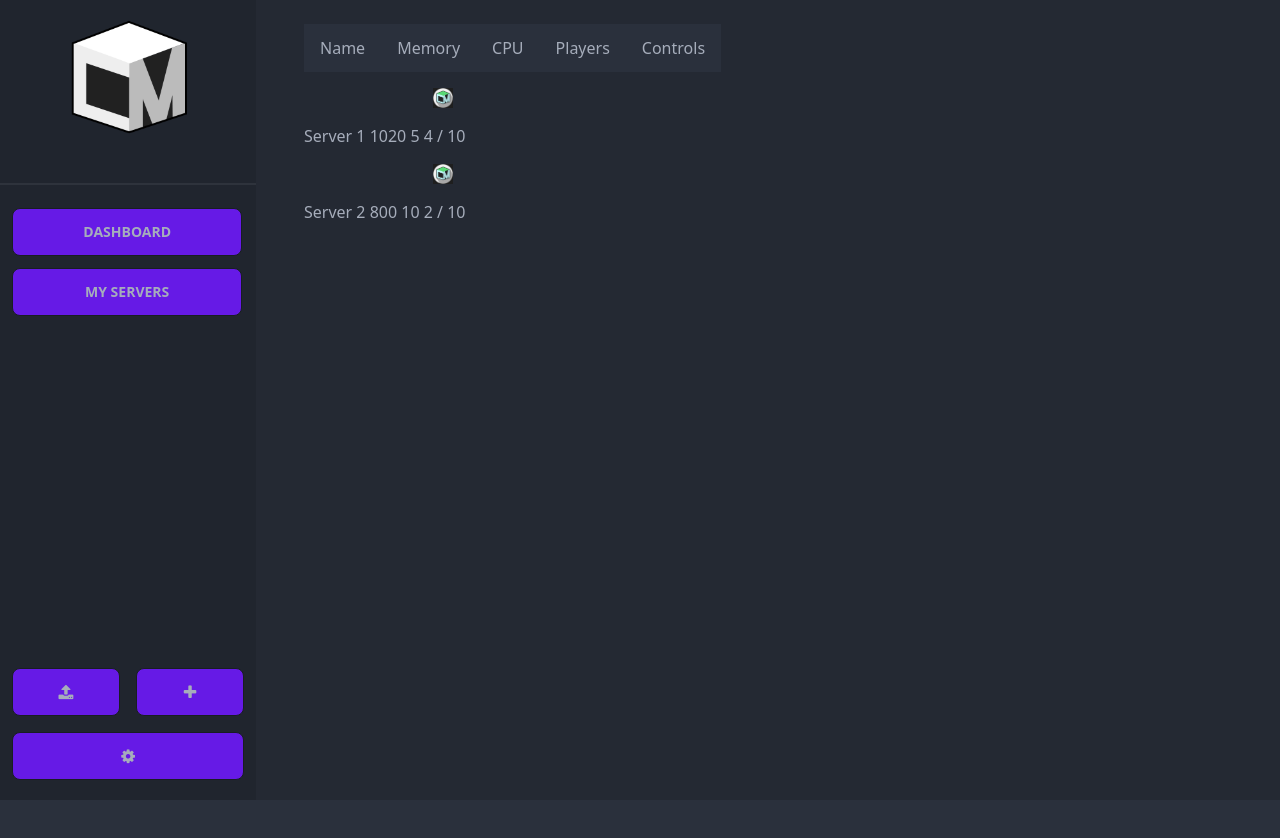
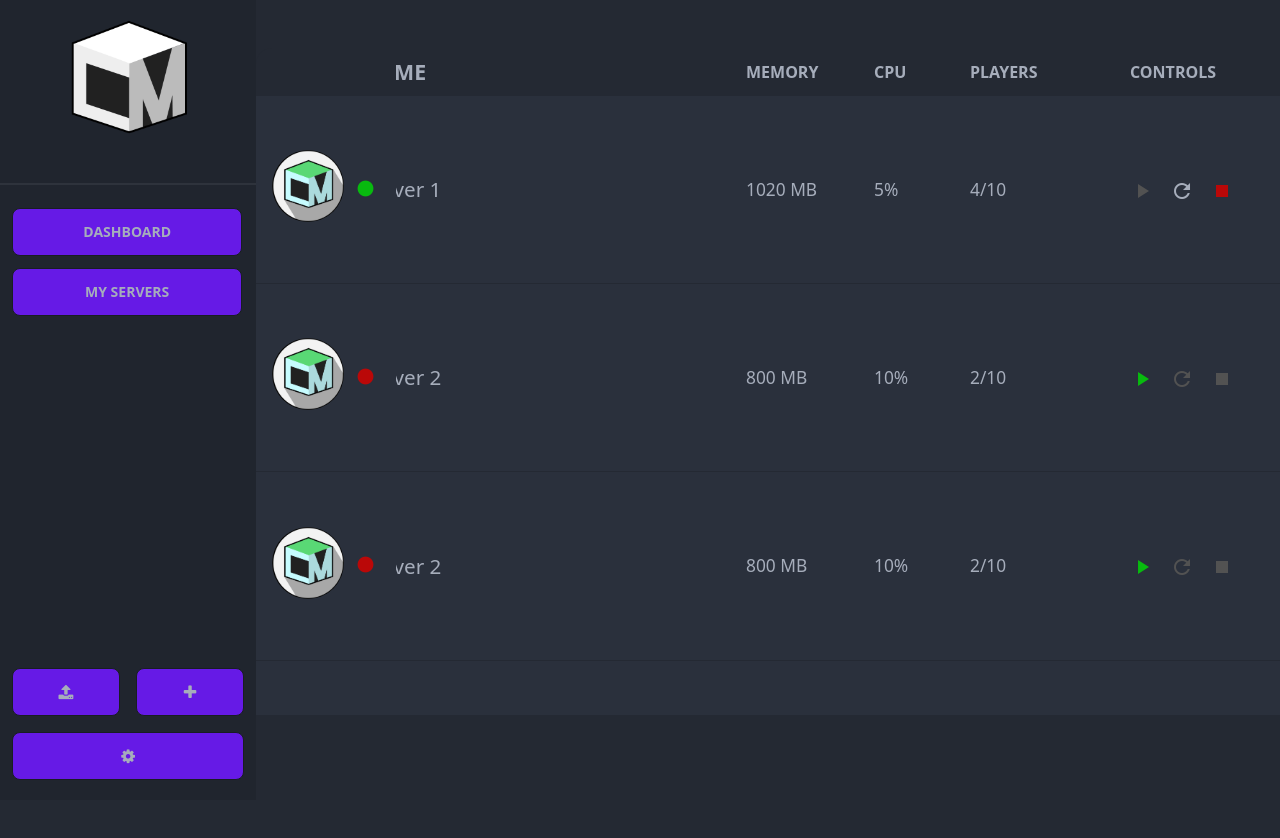
Before and after one commit to CubeManager/CubeManager-Legacy, an Angular app in the folder client/: page /servers in a window 1280 px wide. Shown: the top 838 px of the page. Before the commit the page ends 800 px from the top, so only its background shows below. Built offline with nearby package versions, Linux system fonts and the light colour scheme.

Commit message:
WIP: add base structure fine tuning needed

```diff
--- a/client/package.json
+++ b/client/package.json
@@ -12,10 +12,12 @@
   "private": true,
   "dependencies": {
     "@angular/animations": "^15.2.0",
+    "@angular/cdk": "^15.2.9",
     "@angular/common": "^15.2.0",
     "@angular/compiler": "^15.2.0",
     "@angular/core": "^15.2.0",
     "@angular/forms": "^15.2.0",
+    "@angular/material": "^15.2.9",
     "@angular/platform-browser": "^15.2.0",
     "@angular/platform-browser-dynamic": "^15.2.0",
     "@angular/router": "^15.2.0",
--- a/client/src/app/app.component.scss
+++ b/client/src/app/app.component.scss
@@ -0,0 +1,5 @@
+main {
+    height: 100%;
+    width: 100%;
+    overflow-y: hidden;
+}
--- a/client/src/app/app.module.ts
+++ b/client/src/app/app.module.ts
@@ -3,6 +3,7 @@ import { CoreModule } from './core/core.module';
 import { NgModule } from '@angular/core';
 import { BrowserModule } from '@angular/platform-browser';
 import { AppRoutingModule } from './app-routing.module';
+import { MatIconModule } from '@angular/material/icon'
 import { AppComponent } from './app.component';
 import { DashboardComponent } from './dashboard/dashboard.component';
 import { ServerlistComponent } from './serverlist/serverlist.component';
@@ -15,13 +16,14 @@ import { NewserverComponent } from './newserver/newserver.component';
     DashboardComponent,
     ServerlistComponent,
     SettingsComponent,
-    NewserverComponent
+    NewserverComponent,
   ],
   imports: [
     BrowserModule,
     AppRoutingModule,
     CoreModule,
     SharedModule,
+    MatIconModule
   ],
   providers: [],
   bootstrap: [AppComponent]
--- a/client/src/app/serverlist/serverlist.component.html
+++ b/client/src/app/serverlist/serverlist.component.html
@@ -1,22 +1,79 @@
-<div class="ml-12 mt-6">
-    <div class="artboard artboard-horizontal">
-        <div>
-            <ul class="menu menu-vertical lg:menu-horizontal bg-base-100">
-                <li><a>Name</a></li>
-                <li><a>Memory</a></li>
-                <li><a>CPU</a></li>
-                <li><a>Players</a></li>
-                <li><a>Controls</a></li>
-            </ul>
-        </div>
-        <div>
-            <div *ngFor="let server of servers" class="w-8/12">
-                <img src="./../../assets/server-logo-round.png" class="w-5 ml-auto mr-auto py-4">
-                {{ server.name }}
-                {{ server.memory }}
-                {{ server.cpu }}
-                {{ server.currentPlayers }} / {{ server.maxPlayers }}
-            </div>
-        </div>
+<div class="h-screen">
+  <div class="mt-12 overflow-auto no-scrollbar w-full h-5/6">
+    <div class="flex flex-row min-h-screen justify-center w-full ">
+      <table class="table w-10/12">
+        <thead class="sticky top-0">
+          <tr>
+            <th></th>
+            <th style="font-size: 16pt;">Name</th>
+            <th style="font-size: 12pt;">Memory</th>
+            <th style="font-size: 12pt;">CPU</th>
+            <th style="font-size: 12pt;">Players</th>
+            <th style="font-size: 12pt;">Controls</th>
+            <th></th>
+          </tr>
+        </thead>
+        <tbody class="w-full" style="font-size: 13pt;">
+          <tr class="hover table-item" *ngFor="let server of servers" (click)="navigateToItem(server)">
+            <th>
+              <div class="flex items-center space-x-3">
+                <div>
+                  <div class="avatar">
+                    <div class="mask mask-circle serverlist-entry">
+                      <img src="./../../assets/server-logo-round.png" alt="Server Logo" />
+                    </div>
+                  </div>
+                </div>
+                <div [ngClass]="server.state === 'Started' ? 'green': 'red'">
+                  <mat-icon class="running-state-container">circle</mat-icon>
+                </div>
+              </div>
+            </th>
+            <td style="font-size: 15.5pt;" class="min-w-[24rem]">
+              {{ server.name }}
+            </td>
+            <td class="min-w-[8rem]">
+              {{ server.memory + " MB" }}
+            </td>
+            <td class="min-w-[6rem]">
+              {{ server.cpu + "%" }}
+            </td>
+            <td class="min-w-[10rem]">
+              {{ server.currentPlayers + "/" + server.maxPlayers}}
+            </td>
+            <td class="min-w-[10rem]">
+              <div class="flex space-x-4">
+                <div>
+                  <button [ngClass]="server.state === 'Started' ? 'black': 'green'"
+                    [disabled]="server.state === 'Started'" (click)="startServer()">
+                    <mat-icon>play_arrow</mat-icon>
+                  </button>
+                </div>
+                <div>
+                  <button [ngClass]="server.state === 'Started' ? '': 'black'" [disabled]="server.state === 'Stopped'"
+                    (click)="reloadServer()">
+                    <mat-icon>refresh</mat-icon>
+                  </button>
+                </div>
+                <div>
+                  <button [ngClass]="server.state === 'Stopped' ? 'black': 'red'" [disabled]="server.state === 'Stopped'"
+                    (click)="stopServer()">
+                    <mat-icon [ngClass]="server.state === 'Running' ? 'status-running': 'status-stopped'">stop</mat-icon>
+                  </button>
+
+                </div>
+              </div>
+            </td>
+            <td>
+              <div>
+                <button routerLink="server/:serverName">
+                  <mat-icon>edit</mat-icon>
+                </button>
+              </div>
+            </td>
+          </tr>
+        </tbody>
+      </table>
     </div>
+  </div>
 </div>
--- a/client/src/app/serverlist/serverlist.component.scss
+++ b/client/src/app/serverlist/serverlist.component.scss
@@ -0,0 +1,43 @@
+.green {
+    color: #08BA0F;
+}
+
+.red {
+    color: #BA0808;
+}
+
+.light-grey {
+    color: #a6adbb;
+}
+
+.black {
+    color: #525252;
+}
+
+.running-state-container {
+    font-size: 19px;
+}
+
+.serverlist-entry {
+    height: 4.5rem;
+    width: 4.5rem;
+}
+
+.mat-icon {
+    vertical-align: middle;
+}
+
+/* Hide scrollbar for Chrome, Safari and Opera */
+.no-scrollbar::-webkit-scrollbar {
+    display: none;
+}
+
+/* Hide scrollbar for IE, Edge and Firefox */
+.no-scrollbar {
+    -ms-overflow-style: none;  /* IE and Edge */
+    scrollbar-width: none;  /* Firefox */
+}
+
+.table-item {
+    height: 110px !important;
+}
--- a/client/src/app/serverlist/serverlist.component.ts
+++ b/client/src/app/serverlist/serverlist.component.ts
@@ -6,5 +6,21 @@ import { Component } from '@angular/core';
   styleUrls: ['./serverlist.component.scss']
 })
 export class ServerlistComponent {
-  servers = [{name: "Server 1", memory: 1020, cpu: 5, currentPlayers: 4, maxPlayers: 10}, {name: "Server 2", memory: 800, cpu: 10, currentPlayers: 2, maxPlayers: 10}]
+  servers = [{ name: "Server 1", memory: 1020, cpu: 5, currentPlayers: 4, maxPlayers: 10, state: "Started" }, { name: "Server 2", memory: 800, cpu: 10, currentPlayers: 2, maxPlayers: 10, state: "Stopped" }, { name: "Server 2", memory: 800, cpu: 10, currentPlayers: 2, maxPlayers: 10, state: "Stopped" }, { name: "Server 2", memory: 800, cpu: 10, currentPlayers: 2, maxPlayers: 10, state: "Stopped" }]
+
+  navigateToItem(server: object) {
+
+  }
+
+  startServer() {
+
+  }
+
+  stopServer() {
+
+  }
+
+  reloadServer() {
+
+  }
 }
--- a/client/src/index.html
+++ b/client/src/index.html
@@ -1,11 +1,14 @@
 <!doctype html>
-<html lang="en"  data-theme="dark">
+<html lang="en" data-theme="dark">
 <head>
   <meta charset="utf-8">
   <title>Client</title>
   <base href="/">
   <meta name="viewport" content="width=device-width, initial-scale=1">
   <link rel="icon" type="image/x-icon" href="favicon.ico">
+  <link rel="preconnect" href="https://fonts.gstatic.com">
+  <link href="https://fonts.googleapis.com/css2?family=Roboto:wght@300;400;500&display=swap" rel="stylesheet">
+  <link href="https://fonts.googleapis.com/icon?family=Material+Icons" rel="stylesheet">
 </head>
 <body>
   <app-root></app-root>
```
Also changed, not shown: 1 other file (tests, documents, lock files or other folders).
